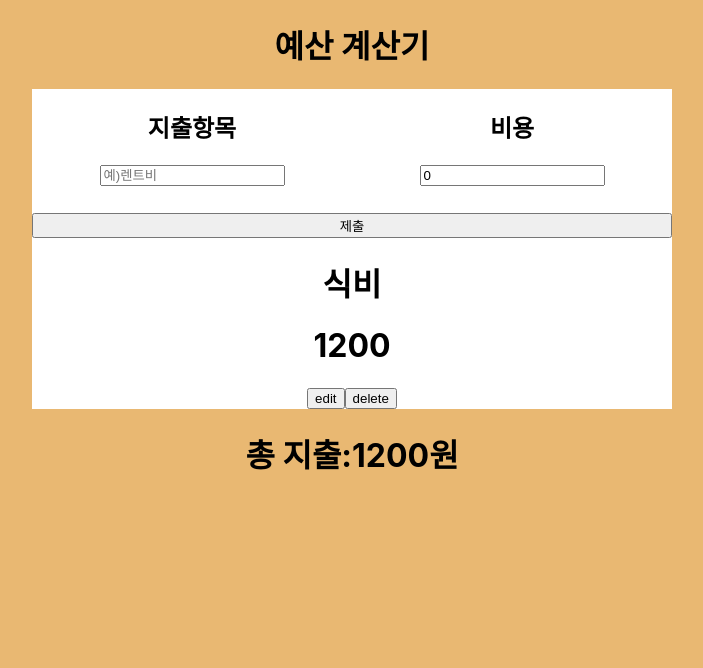
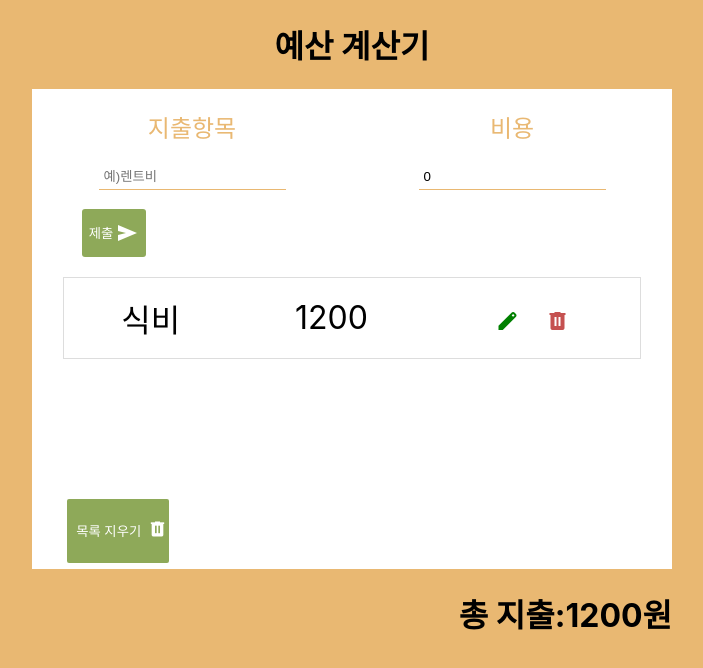
Before and after one commit to SwimmingRiver/goorm_CRUD, a React (Create React App) app: page / in a window 1280 px wide. Shown: the top 668 px of the page, without its empty margins (288-991 px from the left). Built offline with nearby package versions, Linux system fonts and the light colour scheme.

Commit message:
add design

```diff
--- a/public/index.html
+++ b/public/index.html
@@ -24,6 +24,7 @@
       work correctly both with client-side routing and a non-root public URL.
       Learn how to configure a non-root public URL by running `npm run build`.
     -->
+    <link rel="stylesheet" href="https://fonts.googleapis.com/css2?family=Material+Symbols+Outlined:opsz,wght,FILL,GRAD@20..48,100..700,0..1,-50..200" />
     <title>예산 계산기</title>
   </head>
   <body>
--- a/src/App.css
+++ b/src/App.css
@@ -6,13 +6,13 @@
   align-items: center;
   height: 100vh;
 }
-
-
-
+button{
+  cursor: pointer;
+}
 .Wrapper{
   background-color: #fff;
-  height: 40vh;
   width: 50vw;
+  height: 60vh;
   display: flex;
   flex-direction: column;
 }
@@ -20,5 +20,114 @@
   display: flex;
   justify-content: space-around;
   width: 50vw;
+  height: 15vh;
+}
+.Wrapper div{
+  height: 10vh;
+}
+.Wrapper h2{
+  color: #e9b872;
+  font-weight: 500;
+}
+.Wrapper button{
+  width: 10vw;
+  color: #fff;
+  background-color: #8ea959;
+  border: none;
+}
+
+input{  border: none;
+  border-bottom: 1px solid #e9b872;
+  padding: 5px;
+  outline: none;}
+
+.CardWrapper{
+  margin-top: 10px;
+  display: flex;
+  justify-content: space-around;
+  align-items: center;
+  border: solid 1px #ddd;
+  height:9vh;
+  width: 45vw;
+  margin-bottom: 20px;
+  transition: transform 0.3s ease;
+}
+.CardWrapper:hover{
+  transform: scale(1.05);
+}
+.CardWrapper h1{
+  font-weight: 400;
+}
+.CardWrapper button{
+ border: none;
+ margin-top: 30px;
+ background-color: white;
+ cursor: pointer;
+ width: 50px;
+}
+
+.material-symbols-outlined {
+  font-variation-settings:
+  'FILL' 1,
+  'wght' 400,
+  'GRAD' 0,
+  'opsz' 24;
+  color:green;
+}
+#send{
+ color: #fff;
+
+}
+#delete{
+color:#c55150;
+}
+#submit{
+  display: flex;
+  justify-content: space-around;
+  align-items: center;
+  width: 5vw;
+  border-radius: 3px;
+  margin-left: 50px;
+}
+#messageBox{
+  background-color: green;
+  width: 50vw;
+  color: #fff;
+}
+#deleteBox{
+  background-color: red;
+  width: 50vw;
+  color: #fff;
+  font-weight: 500;
+}
+#total{
+  position: relative;
+  text-align: right;
+  width: 50vw;
+}
+#list{
+  margin-top: 10px;
   height: 30vh;
+  overflow: auto;
+  display: flex;
+  flex-direction: column;
+  align-items: center;
 }
+#resetBtn{
+  margin-top: 10px;
+  margin-left: 35px;
+  margin-bottom: 10px;
+  width: 8vw;
+  height: 8vh;
+  display: flex;
+  justify-content: space-around;
+  align-items: center;
+  border-radius: 2px;
+}
+
+#resetIcon{
+  color: white;
+  font-size: 20px;
+  margin-bottom:3px ;
+  width: 1vw;
+}
--- a/src/App.js
+++ b/src/App.js
@@ -9,19 +9,21 @@ import { itemsReducer } from './Reducer/items';
 function App() {
 const [item,setItem]=useState('');
 const [budget,setBudget]=useState(0);
-const list = useSelector((state)=>state.item);
-const dispatch = useDispatch();
 const [editMode,setEditMode]=useState(false);
 const [total,setTotal]=useState();
 const [selectedId,setSelectedId] =useState(0);
 const [messageOn,setMessageOn]=useState('');
+
+const list = useSelector((state)=>state.item);
+const dispatch = useDispatch();
+
 useEffect(()=>{
   setTotal(0);
   list.map((el)=>setTotal((prev)=>prev+=el.budget));
 },[list]);
-const Submit=()=>{
+const Submit=(e)=>{
+  e.preventDefault();
   if(editMode){
-    console.log(selectedId)
    dispatch(itemsReducer.actions.EDIT_ITEMS({
       id:selectedId,
       item:item,
@@ -42,7 +44,11 @@ const Submit=()=>{
   setEditMode(false)
 }
 
-    const Card=(props)=>{
+const Reset=()=>{
+  dispatch(itemsReducer.actions.RESET_ITEMS());
+}
+
+const Card=(props)=>{
       const dispatch = useDispatch()
       const Edit=()=>{
         setItem(props.item);
@@ -55,27 +61,31 @@ const Submit=()=>{
         dispatch(itemsReducer.actions.DELETE_ITEMS(props.id))
         setMessageOn("삭제");
       };
-      return(<div className="CardWrappr">
-
+      return(
+      <div className="CardWrapper">
         <h1>{props.item}</h1>
         <h1>{props.budget}</h1>
-        <div>
-        <button onClick={Edit}>edit</button>
-        <button onClick={Delete}>delete</button>
+        <div id='btnGroup'>
+        <button onClick={Edit}><span class="material-symbols-outlined">edit</span></button>
+        <button onClick={Delete}><span id='delete' class="material-symbols-outlined">delete</span></button>
         </div>
       </div>)
       };
+
+
+
   const MessageBox=()=>{
     if(messageOn === "생성"){
-      return <h1>생성</h1>
+      return <h1 id='messageBox'>아이템이 생성되었습니다.</h1>
     }
     if(messageOn === "수정"){
-      return <h1>수정</h1>
+      return <h1 id='messageBox'>아이템이 수정되었습니다.</h1>
     }
     if(messageOn === "삭제"){
-      return <h1>삭제</h1>
+      return <h1 id='deleteBox'>아이템이 삭제되었습니다.</h1>
     }
   }
+
 useEffect(()=>{
   setTimeout(()=>{setMessageOn("")},2000)
 },[messageOn]);
@@ -88,25 +98,35 @@ useEffect(()=>{
       </header>
 
       <div className='Wrapper'>
+      <form onSubmit={Submit}>
        <div id="item">
         <div>
         <h2>지출항목</h2>
-        <input value={item} type='text' placeholder='예)렌트비' onChange={(e)=>{setItem(e.target.value)}}/>
+        <input required value={item} type='text' placeholder='예)렌트비' onChange={(e)=>{setItem(e.target.value)}}/>
         </div>
+
        <div>
        <h2>비용</h2>
         <input value={budget} type='number' onChange={(e)=>{setBudget(e.target.value)}}/>
        </div>
+       </div>
 
+
+      <button id='submit'>
+      {editMode?<p>수정</p>:<p>제출</p>}
+      <span id='send' class="material-symbols-outlined">send</span>
+      </button>
+      </form>
+      <div id='list'>
+        {list.map((i,index)=><Card key={index} id={i.id} item={i.item} budget={i.budget}/>)}
       </div>
 
-      <button onClick={Submit}>{editMode?"수정":"제출"}</button>
+      <div>
+      <button id='resetBtn' onClick={Reset}><p>목록 지우기</p><span id='resetIcon' class="material-symbols-outlined">delete</span></button>
+      </div>
 
-      <div>
-        {list.map((i,index)=><Card key={index} id={i.id} item={i.item} budget={i.budget}/>)}
-      </div>
        </div>
-   <h1>총 지출:{total}원</h1>
+   <h1 id='total'>총 지출:{total}원</h1>
     </div>
   );
 }
--- a/src/Reducer/items.js
+++ b/src/Reducer/items.js
@@ -20,5 +20,8 @@ export const itemsReducer = createSlice({
             state.splice(action.payload,1);
             return state
         },
+        RESET_ITEMS:(state)=>{
+            state.splice(0,state.length)
+        }
     }
 });
```
